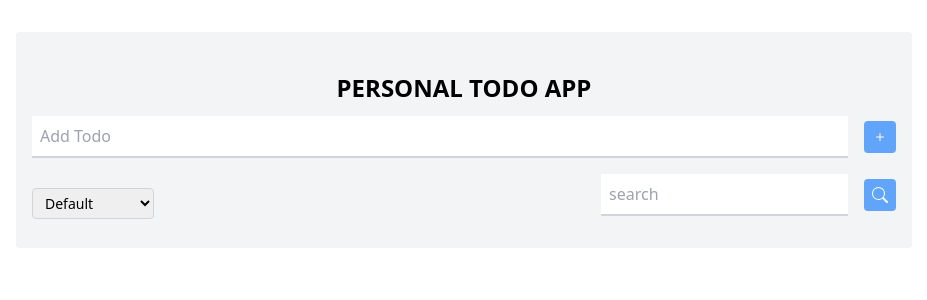
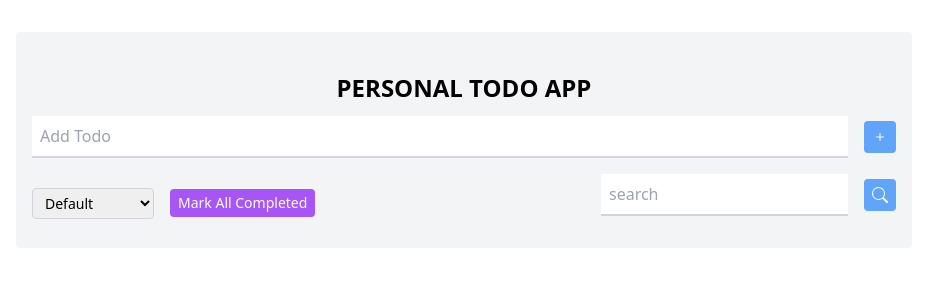
Before and after one commit to rod773/redux-todo-app, a React (Create React App) app: page / in a window 1280 px wide. Shown: the top 300 px of the page, without its empty margins (176-1103 px from the left). Built offline with nearby package versions, Linux system fonts and the light colour scheme; the HTML template or start-up script is replaced by a standard one.

Commit message:
use dispatch filterbutton comp

```diff
--- a/src/components/FilterButton.js
+++ b/src/components/FilterButton.js
@@ -1,13 +1,19 @@
 import React from "react";
+import { useDispatch } from "react-redux";
 
 const FilterButton = () => {
+  const dispatch = useDispatch;
+
   return (
     <div className="flex space-x-4 items-center">
-      <select className="text-sm px-2 py-1 rounded border border-gray-300">
+      <select className="text-sm px-2 py-1 rounded border border-gray-300 focus:outline-none">
         <option value="ALL">Default</option>
         <option value="COMPLETED">Completed</option>
         <option value="INCOMPLETED">Incompleted</option>
       </select>
+      <button className="text-sm px-2 py-1 bg-purple-500 text-white ml-2 rounded">
+        Mark All Completed
+      </button>
     </div>
   );
 };
```
